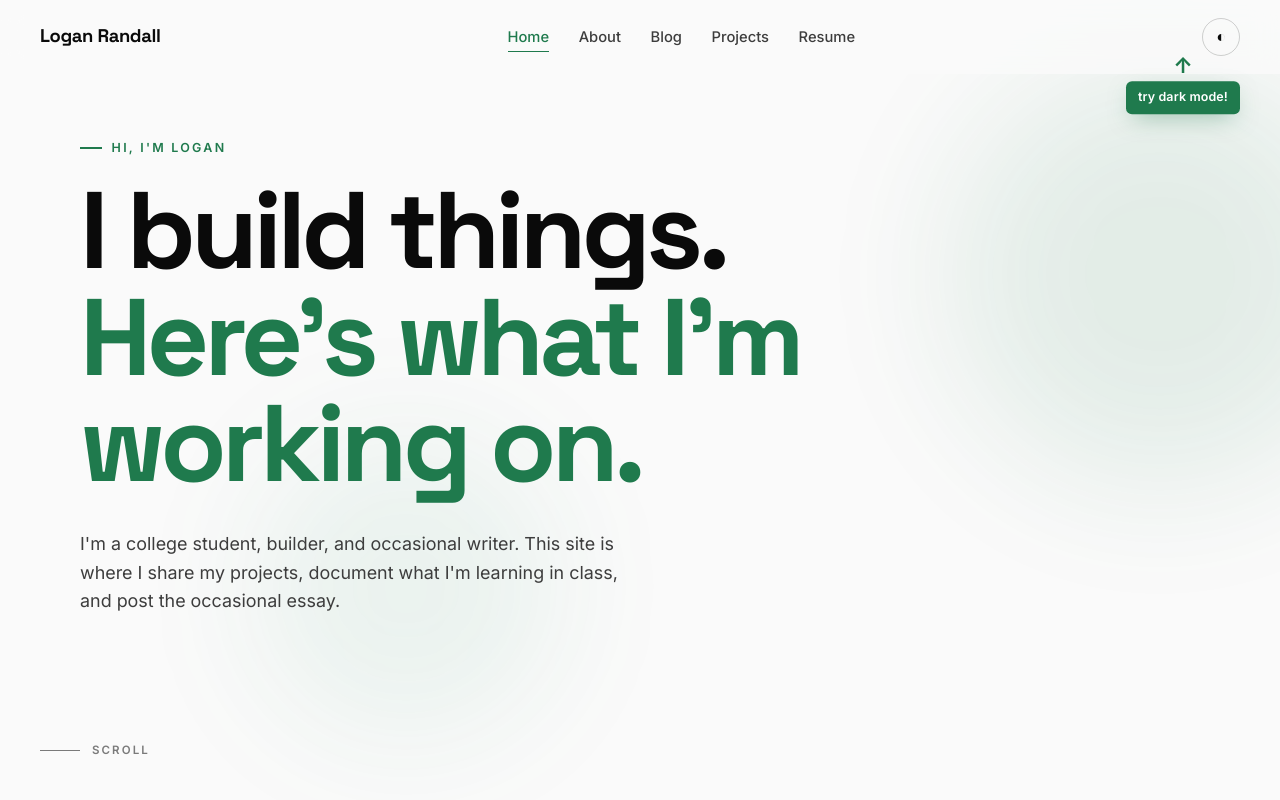
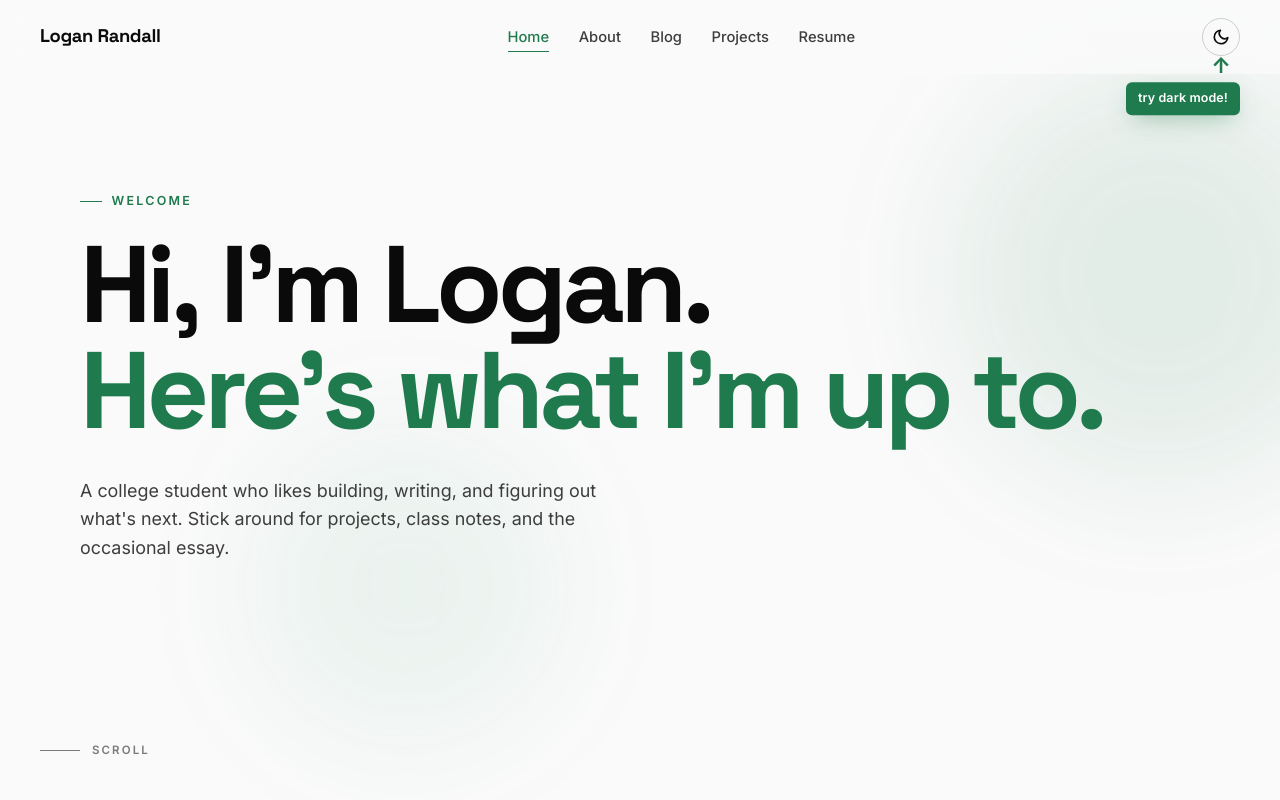
Before and after one commit to Logoo24/Personal-Site, a website: page index.html in a window 1280 px wide. Shown: the top 800 px of the page. Drawn offline with nearby package versions, Linux system fonts and the light colour scheme.

Commit message:
Design refreshes

```diff
--- a/css/styles.css
+++ b/css/styles.css
@@ -168,15 +168,39 @@ section { padding: clamp(4rem, 10vw, 8rem) 0; position: relative; }
   border-radius: 50%;
   display: inline-flex; align-items: center; justify-content: center;
   cursor: pointer;
-  font-size: 1rem;
-  transition: all .25s var(--ease-out);
+  position: relative;
+  transition: border-color .25s var(--ease-out), color .25s var(--ease-out), background .25s var(--ease-out);
   padding: 0;
+  overflow: hidden;
 }
-.theme-toggle:hover { border-color: var(--accent); color: var(--accent); transform: rotate(15deg); }
-.theme-toggle .sun { display: none; }
-.theme-toggle .moon { display: block; }
-[data-theme="dark"] .theme-toggle .sun { display: block; }
-[data-theme="dark"] .theme-toggle .moon { display: none; }
+.theme-toggle:hover { border-color: var(--accent); color: var(--accent); background: color-mix(in srgb, var(--accent) 8%, transparent); }
+.theme-toggle .sun, .theme-toggle .moon {
+  position: absolute;
+  top: 50%; left: 50%;
+  width: 18px; height: 18px;
+  transform-origin: center;
+  transition: opacity .35s var(--ease-out), transform .5s cubic-bezier(.5, 0, .2, 1);
+  will-change: transform, opacity;
+}
+.theme-toggle .moon {
+  opacity: 1;
+  transform: translate(-50%, -50%) rotate(0deg) scale(1);
+}
+.theme-toggle .sun {
+  opacity: 0;
+  transform: translate(-50%, -50%) rotate(-90deg) scale(0.4);
+}
+[data-theme="dark"] .theme-toggle .moon {
+  opacity: 0;
+  transform: translate(-50%, -50%) rotate(90deg) scale(0.4);
+}
+[data-theme="dark"] .theme-toggle .sun {
+  opacity: 1;
+  transform: translate(-50%, -50%) rotate(0deg) scale(1);
+}
+@media (prefers-reduced-motion: reduce) {
+  .theme-toggle .sun, .theme-toggle .moon { transition: opacity .2s linear; }
+}
 
 /* "Try dark mode!" hint - only shows on first visit */
 .theme-toggle-wrap { position: relative; display: inline-flex; }
@@ -184,24 +208,28 @@ section { padding: clamp(4rem, 10vw, 8rem) 0; position: relative; }
   position: absolute;
   top: calc(100% + 6px);
   right: 0;
-  display: flex;
-  flex-direction: column;
-  align-items: center;
-  gap: 0.3rem;
+  display: block;
   cursor: pointer;
   opacity: 0;
   pointer-events: none;
   transform: translateY(-6px);
   transition: opacity .35s var(--ease-out), transform .35s var(--ease-out);
   z-index: 99;
+  padding-top: 1.7rem; /* room for the absolutely-positioned arrow */
 }
 .theme-hint .hint-arrow {
+  position: absolute;
+  top: 0;
+  right: 0;
+  width: 38px; /* match button width so arrow centers over the button */
+  text-align: center;
   font-size: 1.35rem;
   line-height: 1;
   color: var(--accent);
   font-weight: 700;
 }
 .theme-hint .hint-text {
+  display: block;
   background: var(--accent);
   color: #FFFFFF;
   padding: 0.4rem 0.75rem;
--- a/index.html
+++ b/index.html
@@ -29,8 +29,8 @@
     <div class="nav-right">
       <span class="theme-toggle-wrap">
         <button class="theme-toggle" aria-label="Toggle dark mode" title="Toggle dark mode">
-          <span class="moon" aria-hidden="true">◐</span>
-          <span class="sun" aria-hidden="true">☀</span>
+          <svg class="moon" aria-hidden="true" viewBox="0 0 24 24" fill="none" stroke="currentColor" stroke-width="2.25" stroke-linecap="round" stroke-linejoin="round"><path d="M21 12.79A9 9 0 1 1 11.21 3 7 7 0 0 0 21 12.79z"/></svg>
+          <svg class="sun" aria-hidden="true" viewBox="0 0 24 24" fill="none" stroke="currentColor" stroke-width="2.25" stroke-linecap="round" stroke-linejoin="round"><circle cx="12" cy="12" r="4"/><path d="M12 2v2M12 20v2M4.93 4.93l1.41 1.41M17.66 17.66l1.41 1.41M2 12h2M20 12h2M4.93 19.07l1.41-1.41M17.66 6.34l1.41-1.41"/></svg>
         </button>
         <span class="theme-hint"><span class="hint-arrow" aria-hidden="true">↑</span><span class="hint-text">try dark mode!</span></span>
       </span>
@@ -43,12 +43,12 @@
     <div class="hero-orb one"></div>
     <div class="hero-orb two"></div>
     <div class="container hero-content">
-      <span class="eyebrow">Hi, I'm Logan</span>
+      <span class="eyebrow">Welcome</span>
       <h1 class="hero-title">
-        I build things. <span class="accent">Here's what I'm working on.</span>
+        Hi, I'm Logan. <span class="accent">Here's what I'm up to.</span>
       </h1>
       <p class="hero-lede">
-        I'm a college student, builder, and occasional writer. This site is where I share my projects, document what I'm learning in class, and post the occasional essay.
+        A college student who likes building, writing, and figuring out what's next. Stick around for projects, class notes, and the occasional essay.
       </p>
       <div class="btn-row">
         <a href="about.html" class="btn btn-primary">Learn more about me <span class="arrow">→</span></a>
--- a/js/main.js
+++ b/js/main.js
@@ -91,6 +91,57 @@
     else document.addEventListener('DOMContentLoaded', fn);
   }
 
+  /* ---------- ROTATING HERO ---------- */
+  var HERO_KEY = 'lb-hero-idx';
+  var heroVariants = [
+    {
+      eyebrow: "Welcome",
+      titleMain: "Hi, I'm Logan.",
+      titleAccent: "Here's what I'm up to.",
+      lede: "A college student who likes building, writing, and figuring out what's next. Stick around for projects, class notes, and the occasional essay."
+    },
+    {
+      eyebrow: "Hi there",
+      titleMain: "Logan Randall",
+      titleAccent: "Welcome to my website!",
+      lede: "Glad you found your way here. Have a look around - projects, blog posts, and a bit about who I am are all a click away."
+    },
+    {
+      eyebrow: "Currently",
+      titleMain: "Logan Randall.",
+      titleAccent: "A site about what I'm doing.",
+      lede: "Projects in progress, classes I'm taking, and the occasional essay - a running snapshot of what I'm working on right now."
+    }
+  ];
+
+  function rotateHeroText() {
+    var heroContent = document.querySelector('.hero-content');
+    if (!heroContent) return;
+    var stored = parseInt(getStored(HERO_KEY), 10);
+    var nextIdx;
+    if (isNaN(stored)) {
+      // First-ever visit: keep the static HTML (variant 0), just record it.
+      nextIdx = 0;
+      setStored(HERO_KEY, '0');
+      return;
+    }
+    nextIdx = (stored + 1) % heroVariants.length;
+    setStored(HERO_KEY, String(nextIdx));
+    var v = heroVariants[nextIdx];
+    var eyebrow = heroContent.querySelector('.eyebrow');
+    var title = heroContent.querySelector('.hero-title');
+    var lede = heroContent.querySelector('.hero-lede');
+    if (eyebrow) eyebrow.textContent = v.eyebrow;
+    if (title) {
+      title.textContent = v.titleMain + ' ';
+      var accent = document.createElement('span');
+      accent.className = 'accent';
+      accent.textContent = v.titleAccent;
+      title.appendChild(accent);
+    }
+    if (lede) lede.textContent = v.lede;
+  }
+
   function wrapHeroTitle() {
     var ht = document.querySelector('.hero-title');
     if (!ht || ht.dataset.split === 'true') return;
@@ -128,6 +179,7 @@
 
   ready(function () {
     wireThemeToggle();
+    rotateHeroText();
     wrapHeroTitle();
 
     if (reduceMotion) {
```
Also changed, not shown: _src/post-template.html (+2 -2 lines), about.html (+2 -2 lines), blog.html (+2 -2 lines), posts/welcome.html (+2 -2 lines), projects.html (+2 -2 lines), resume.html (+2 -2 lines).
